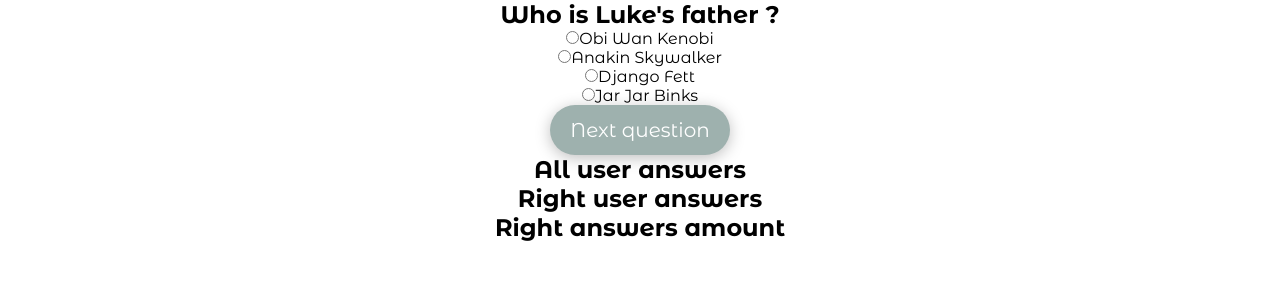
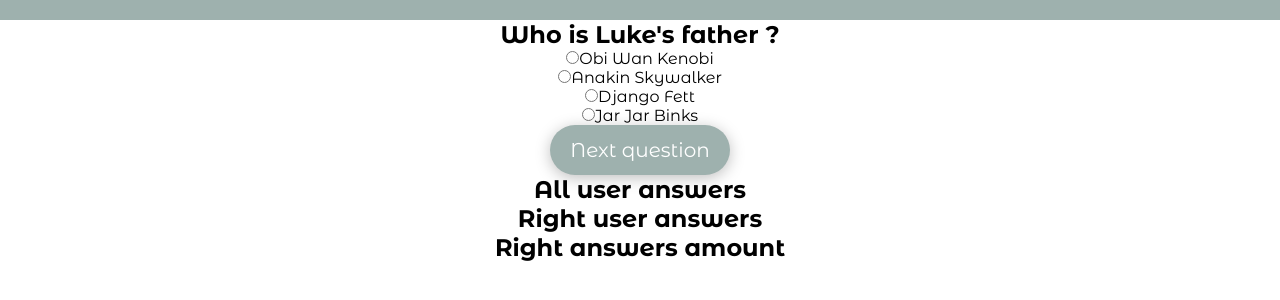
Before and after one commit to Mazurofficial/quizeria, a React (Create React App) app: page /quiz in a window 1280 px wide. Shown: the top 300 px of the page. Built offline with nearby package versions, Linux system fonts and the light colour scheme.

Commit message:
Added progress bar to quiz page

```diff
--- a/src/features/activeQuiz/activeQuiz-slice.ts
+++ b/src/features/activeQuiz/activeQuiz-slice.ts
@@ -10,7 +10,7 @@ interface activeQuizState {
     rightAnswers: Answer[],
     checkedAnswers: Answer[]
     rightUserAnswersAmount: number | null,
-    watchStart: boolean
+    quizProgress: number
 }
 
 const initialState: activeQuizState = {
@@ -21,7 +21,7 @@ const initialState: activeQuizState = {
     rightAnswers: [],
     checkedAnswers: [],
     rightUserAnswersAmount: null,
-    watchStart: false
+    quizProgress: 0
 }
 
 // helper for checking right Answers
@@ -57,16 +57,19 @@ const activeQuizSlice = createSlice({
             state.rightAnswers = action.payload.answers
             state.checkedAnswers = []
             state.rightUserAnswersAmount = null
+            state.quizProgress = (state.activeQuestion/state.questions.length)*100
         },
         answearQuestion: (state, action) => {
             state.activeQuestion = state.activeQuestion + 1
             state.userAnswers.push(action.payload)
+            state.quizProgress = (state.activeQuestion/state.questions.length)*100
         },
         finishQuiz: (state,action) => {
             state.id = 1
             state.activeQuestion = 0
             state.questions = []
             state.userAnswers.push(action.payload)
+            state.quizProgress = 100
             state.checkedAnswers = checkAnswers(state.userAnswers,state.rightAnswers).checkedAnswers
             state.rightUserAnswersAmount = checkAnswers(state.userAnswers,state.rightAnswers).usersRightAnswersAmount
             state.userAnswers = []
@@ -80,7 +83,7 @@ export const activeQuizReducer = activeQuizSlice.reducer
 export const selectActiveQuestion = (state: RootState) => {
         return state.activeQuiz.questions[state.activeQuiz.activeQuestion]
 }
-
+export const selectQuizProgress = (state: RootState) => state.activeQuiz.quizProgress
 export const selectUserAnswers = (state: RootState) => state.activeQuiz.userAnswers
 export const selectCheckedUserAnswers = (state: RootState) => state.activeQuiz.checkedAnswers
 export const selectRightUserAnswersAmount = (state: RootState) => state.activeQuiz.rightUserAnswersAmount
--- a/src/pages/QuizPage/QuizPage.tsx
+++ b/src/pages/QuizPage/QuizPage.tsx
@@ -4,10 +4,12 @@ import { quizes } from '../../mock';
 import { useAppDispatch, useAppSelector } from '../../app/hooks';
 import {
    selectActiveQuestion,
+   selectQuizProgress,
    setActiveQuiz,
 } from '../../features/activeQuiz/activeQuiz-slice';
 import { useEffect } from 'react';
 import { getQuizById } from '../../api';
+import { ProgressBar } from '../../ui/ProgressBar';
 
 export const QuizPage = () => {
    const activeQuiz = getQuizById(quizes, 1);
@@ -18,15 +20,19 @@ export const QuizPage = () => {
    }, [dispatch, activeQuiz]);
 
    const activeQuestion = useAppSelector(selectActiveQuestion);
+   const quizProgress = useAppSelector(selectQuizProgress);
 
    return (
       <div className={styles.quizPage}>
          {activeQuestion && (
-            <QuestionContainer
-               isLast={activeQuestion.isLast}
-               title={activeQuestion.title}
-               variants={activeQuestion.variants}
-            />
+            <>
+               <ProgressBar completed={quizProgress} />
+               <QuestionContainer
+                  isLast={activeQuestion.isLast}
+                  title={activeQuestion.title}
+                  variants={activeQuestion.variants}
+               />
+            </>
          )}
       </div>
    );
--- /dev/null
+++ b/src/ui/ProgressBar/ProgressBar.module.scss
@@ -0,0 +1,10 @@
+.container {
+    width: 100%;
+    height: 20px;
+    background: #9EB1AE;
+}
+
+.progressBar {
+    height: 100%;
+    background: #30525B;
+}
--- /dev/null
+++ b/src/ui/ProgressBar/ProgressBar.tsx
@@ -0,0 +1,16 @@
+import styles from './ProgressBar.module.scss';
+
+interface ProgressBarProps {
+   completed: number;
+}
+
+export const ProgressBar = ({ completed }: ProgressBarProps) => {
+   return (
+      <div className={styles.container}>
+         <div
+            className={styles.progressBar}
+            style={{ width: `${completed}%` }}
+         ></div>
+      </div>
+   );
+};
--- /dev/null
+++ b/src/ui/ProgressBar/index.ts
@@ -0,0 +1 @@
+export * from './ProgressBar'
```
